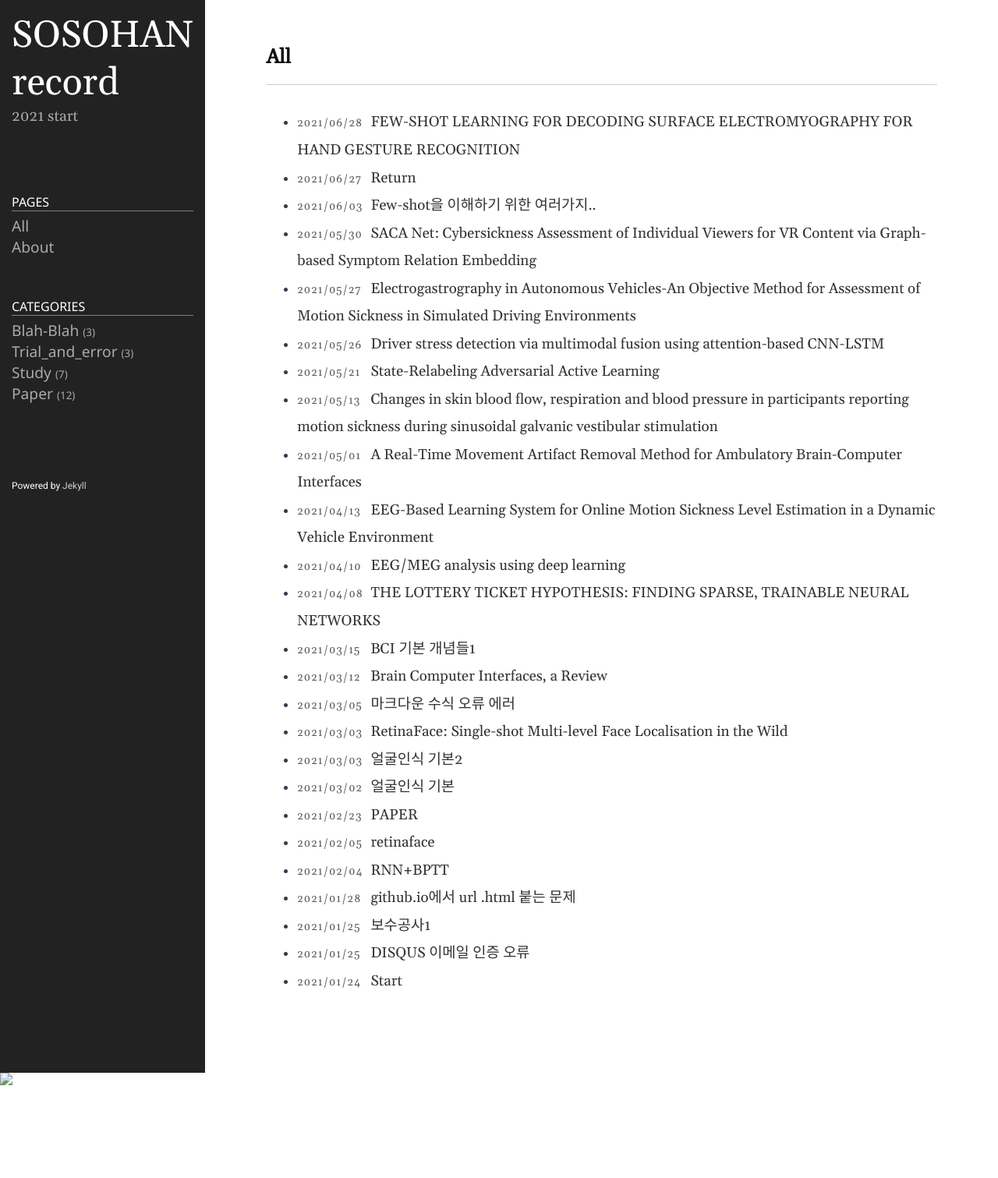
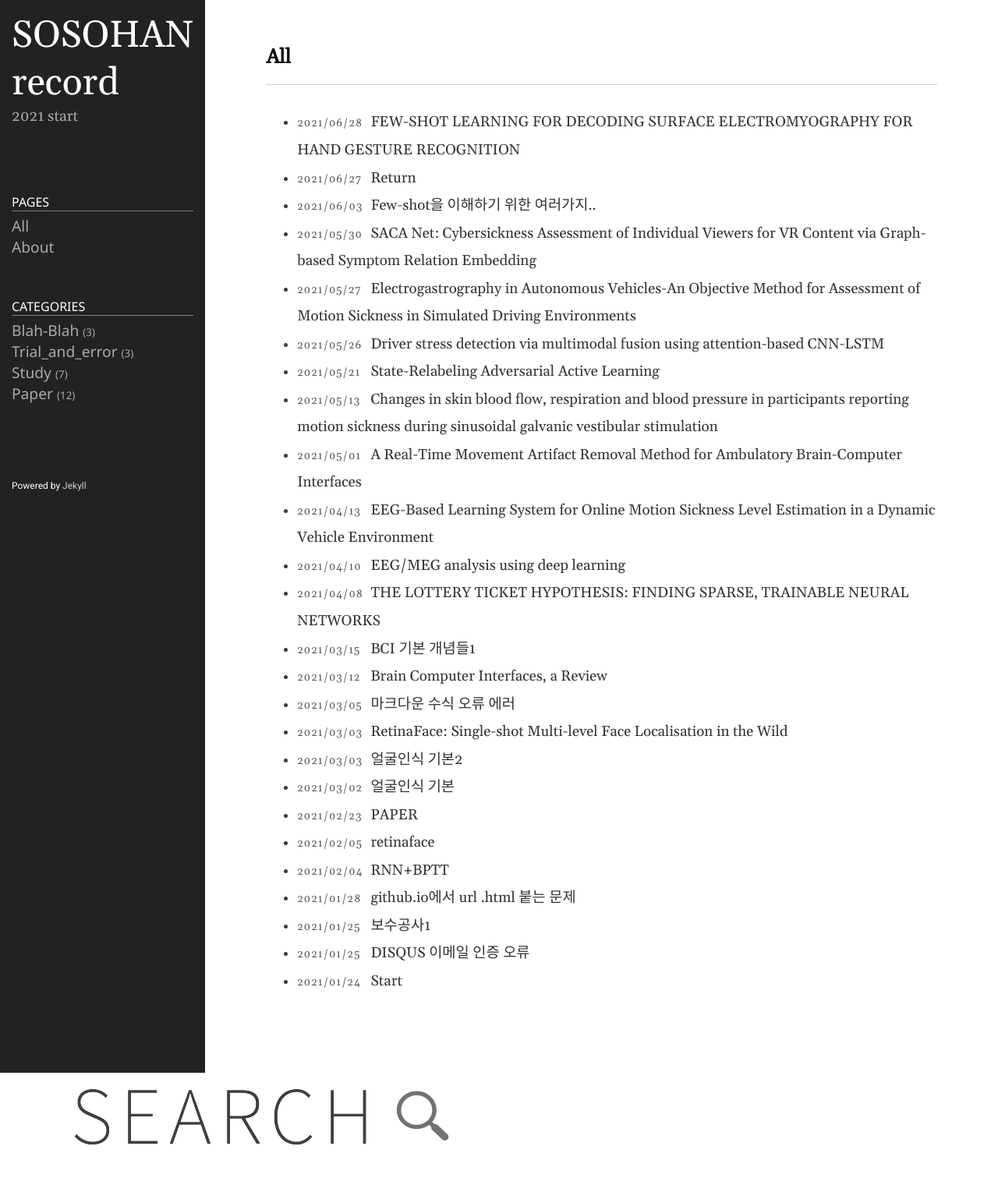
Before and after one commit to soxohan/soxohan.github.io, a Jekyll site: the page built from index.md, in a window 1280 px wide. Shown: the whole page at 78% size. Built offline with Jekyll 4.4.1, drawn with Linux system fonts in a browser that asks for light colours; before the commit the page ends 1397 px from its top, so only the background shows below that.

Commit message:
Update default.html

```diff
--- a/_layouts/default.html
+++ b/_layouts/default.html
@@ -14,7 +14,7 @@
 
 
          </div>
-         <a href="/search/"><img src="/assets/images/icon/search.png"/></a>
+         <a href="/search/"><img src="/images/search.png"/></a>
      </div>
   </body>
 </html>
```
